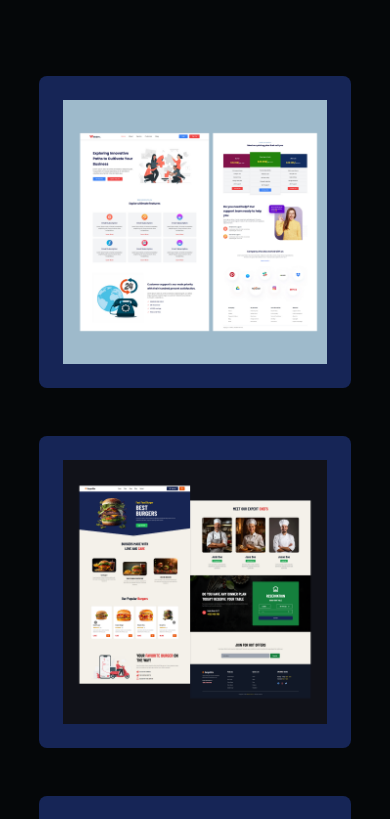
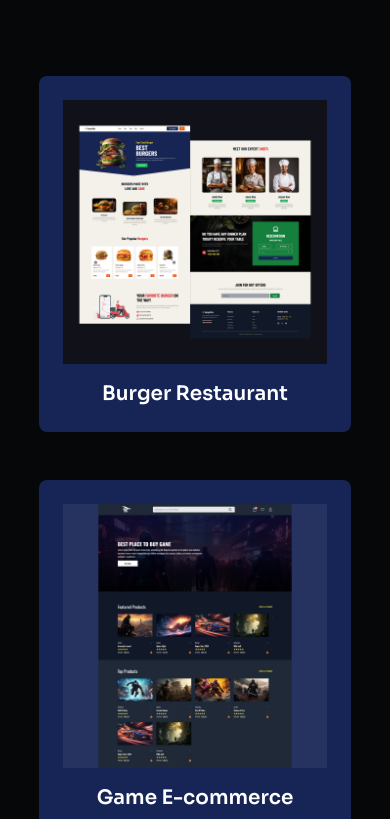
Before and after one commit to brochjosias/Dev-portfolio, a Next.js app in the folder devportfolio/: page / in a window 390 px wide. Shown: the part 4305-5124 px from the top of the page. Built offline with nearby package versions, Linux system fonts and the light colour scheme.

Commit message:
Ajustes finais

```diff
--- a/devportfolio/Data/data.ts
+++ b/devportfolio/Data/data.ts
@@ -74,43 +74,39 @@ export const servicesData = [
 export const projectData = [
   {
     id: 1,
-    image: "/imagens/p1.png",
-    url: "https://agency-opal-eight.vercel.app/",
-  },
-  {
-    id: 2,
+    name: "Burger Restaurant",
     image: "/imagens/p2.png",
     url: "https://burger-pearl.vercel.app/",
   },
   {
-    id: 3,
+    id: 2,
+    name: "Game E-commerce",
     image: "/imagens/p3.png",
     url: "https://game-ecommerce-yt.vercel.app/",
   },
   {
-    id: 4,
+    id: 3,
+    name: "E-Learning Platform",
     image: "/imagens/p4.png",
     url: "https://elearning-yt.vercel.app/",
   },
   {
-    id: 5,
+    id: 4,
+    name: "Investment App",
     image: "/imagens/p5.png",
     url: "https://invest-peach.vercel.app/",
   },
   {
-    id: 6,
+    id: 5,
+    name: "Job Portal",
     image: "/imagens/p6.png",
     url: "https://job-chi-ruby.vercel.app/",
   },
   {
-    id: 7,
+    id: 6,
+    name: "E-commerce Store",
     image: "/imagens/p7.png",
     url: "https://wdw-ecom.vercel.app/",
-  },
-  {
-    id: 8,
-    image: "/imagens/p8.png",
-    url: "https://webhost-ten.vercel.app/",
   },
 ];
 
--- a/devportfolio/components/Home/Hero/Hero.tsx
+++ b/devportfolio/components/Home/Hero/Hero.tsx
@@ -98,15 +98,22 @@ const Hero = () => {
           <div
             data-aos="zoom-in"
             data-aos-delay="300"
-            className="mx-auto hidden lg:block rounded-[3rem] border-[3.5px] border-blue-950 overflow-hidden w-[500px] h-[500px] relative"
+            className="mx-auto hidden lg:block relative -mt-20"
+            style={{ width: "400px", height: "400px" }}
           >
-            <Image
-              src={BaseInfo.profilePic}
-              alt={BaseInfo.name}
-              fill
-              className="object-cover rounded-[2.85rem]"
-              priority
-            />
+            <div className="absolute inset-0 flex items-center justify-center">
+              <Image
+                src={BaseInfo.profilePic}
+                alt={BaseInfo.name}
+                width={420}
+                height={420}
+                className="object-contain rounded-lg"
+                style={{
+                  filter: "drop-shadow(0 0 25px rgba(135, 80, 247, 0.6))",
+                }}
+                priority
+              />
+            </div>
           </div>
         </div>
       </div>
--- a/devportfolio/components/Home/Project/Project.tsx
+++ b/devportfolio/components/Home/Project/Project.tsx
@@ -16,14 +16,17 @@ const Project = () => {
             key={project.id}
             className="bg-blue-950 p-6 rounded-lg hover:scale-105 transition-all duration-300"
           >
-            <Link href={project.url} target="_blank">
+            <Link href={project.url} target="_blank" className="block">
               <Image
                 src={project.image}
-                alt="project"
+                alt={project.name}
                 width={300}
                 height={200}
                 className="w-full"
               />
+              <h3 className="mt-4 text-xl font-semibold text-white text-center">
+                {project.name}
+              </h3>
             </Link>
           </div>
         ))}
```
Also changed, not shown: devportfolio/public/imagens/hero.png.
